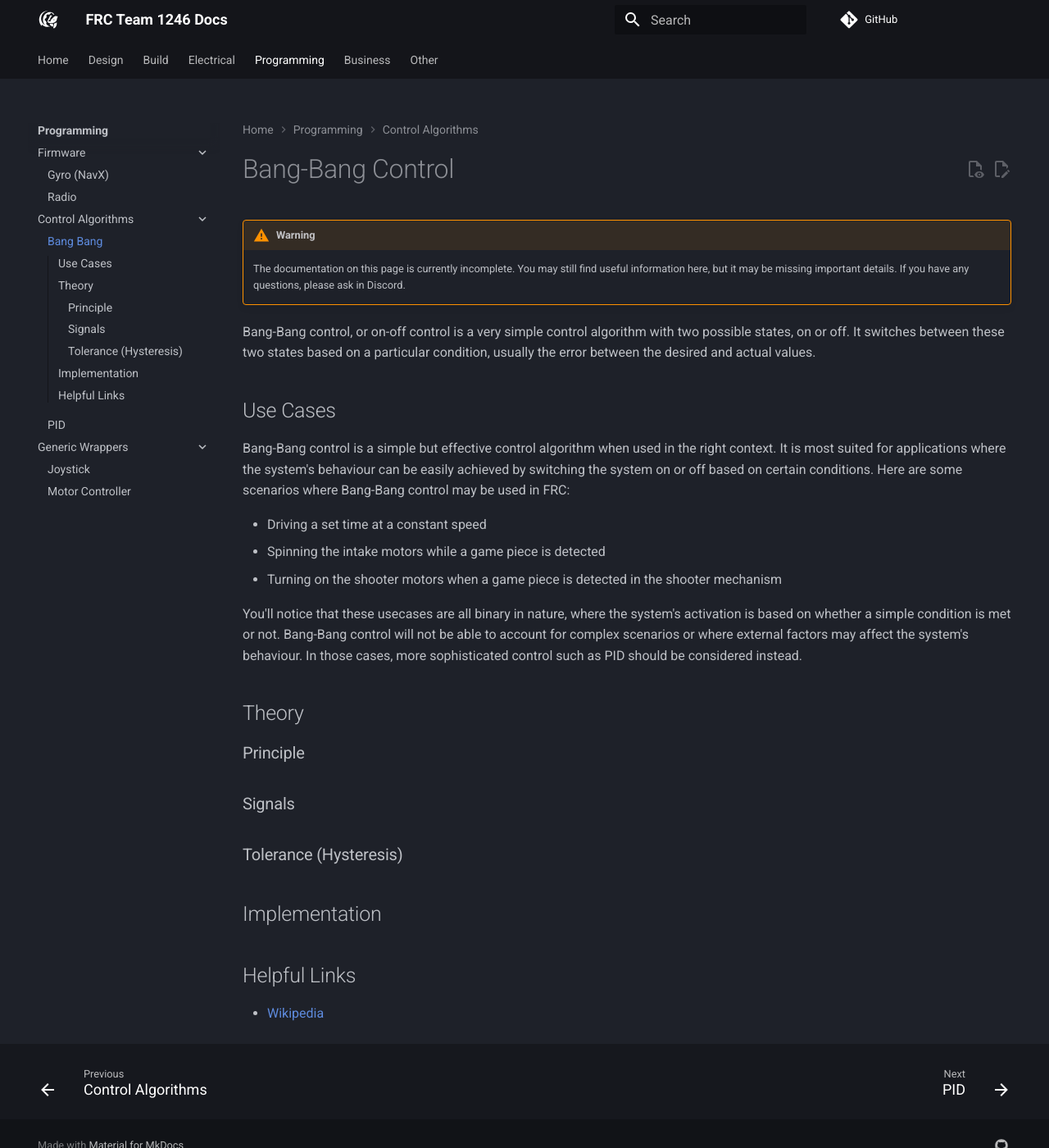
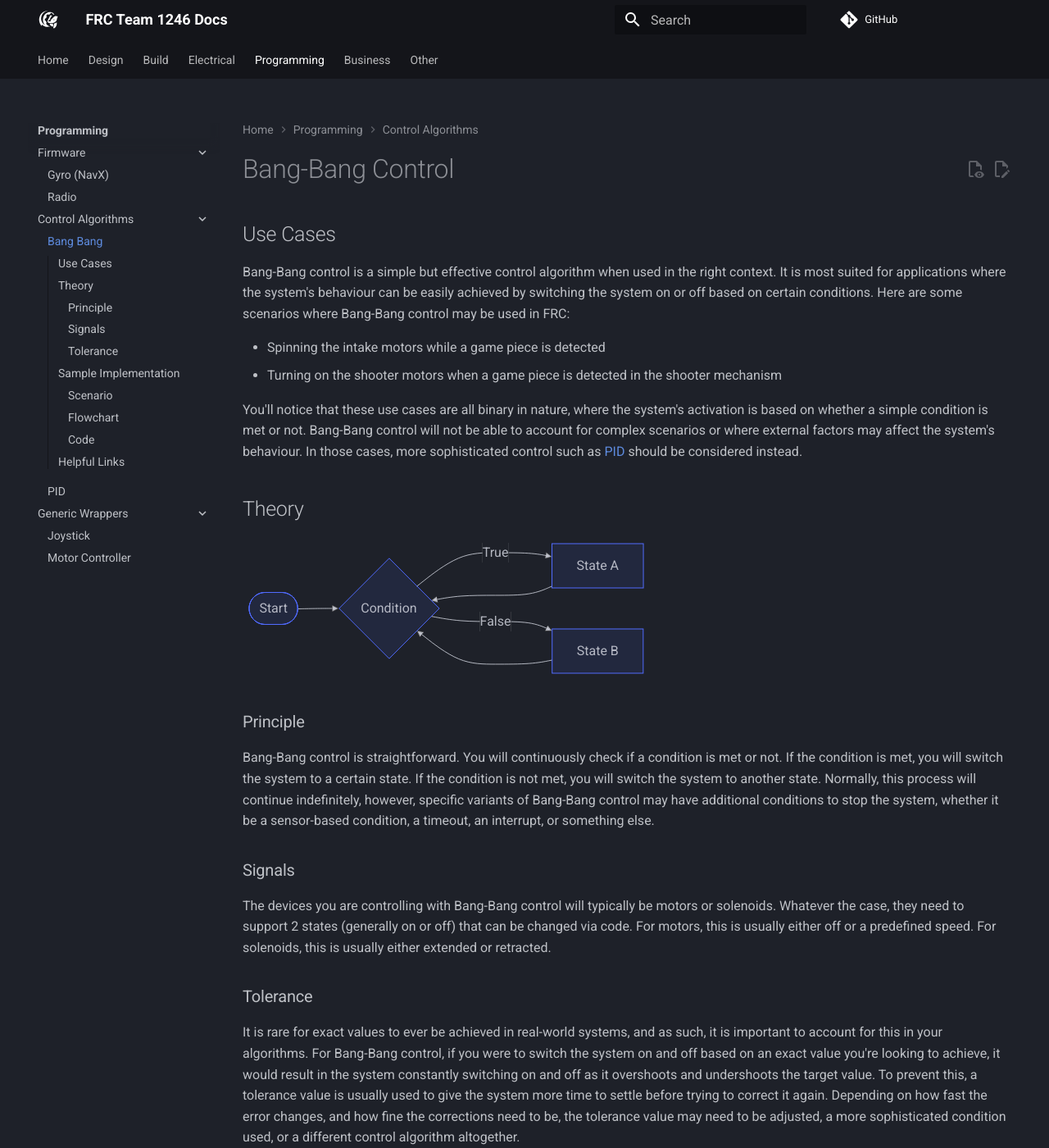
Before and after one commit to AgincourtSkunkworks/FRCDocs, an MkDocs documentation site: the page built from docs/programming/control-algorithms/bang-bang.md, in a window 1280 px wide and 1400 px high. Shown: the whole window at 82% size. Built offline with MkDocs 1.6.1 and Material for MkDocs 9.7.7, drawn with Linux system fonts in a browser that asks for light colours; comment, search, counter and statistics services are not loaded; some of the changed text lies outside the part shown.

Commit message:
Complete Bang Bang doc

````diff
--- a/docs/programming/control-algorithms/bang-bang.md
+++ b/docs/programming/control-algorithms/bang-bang.md
@@ -1,30 +1,56 @@
 # Bang-Bang Control
-
---8<-- "incomplete.md"
-
-Bang-Bang control, or on-off control is a very simple control algorithm with two possible states, on or off. It switches between these two states based on a particular condition, usually the error between the desired and actual values.
 
 ## Use Cases
 Bang-Bang control is a simple but effective control algorithm when used in the right context. It is most suited for applications where the system's behaviour can be easily achieved by switching the system on or off based on certain conditions. Here are some scenarios where Bang-Bang control may be used in FRC:
 
-- Driving a set time at a constant speed
 - Spinning the intake motors while a game piece is detected
 - Turning on the shooter motors when a game piece is detected in the shooter mechanism
 
-You'll notice that these usecases are all binary in nature, where the system's activation is based on whether a simple condition is met or not. Bang-Bang control will not be able to account for complex scenarios or where external factors may affect the system's behaviour. In those cases, more sophisticated control such as PID should be considered instead.
+You'll notice that these use cases are all binary in nature, where the system's activation is based on whether a simple condition is met or not. Bang-Bang control will not be able to account for complex scenarios or where external factors may affect the system's behaviour. In those cases, more sophisticated control such as [PID](pid.md) should be considered instead.
 
 ## Theory
+```mermaid
+graph LR
+  s([Start]) --> c{Condition}
+  c ---> |True| ta[State A]
+  c ---> |False| tb[State B]
+  ta ---> c
+  tb ---> c
+```
+
 ### Principle
-
+Bang-Bang control is straightforward. You will continuously check if a condition is met or not. If the condition is met, you will switch the system to a certain state. If the condition is not met, you will switch the system to another state. Normally, this process will continue indefinitely, however, specific variants of Bang-Bang control may have additional conditions to stop the system, whether it be a sensor-based condition, a timeout, an interrupt, or something else.
 
 ### Signals
+The devices you are controlling with Bang-Bang control will typically be motors or solenoids. Whatever the case, they need to support 2 states (generally on or off) that can be changed via code. For motors, this is usually either off or a predefined speed. For solenoids, this is usually either extended or retracted.
 
+### Tolerance
+It is rare for exact values to ever be achieved in real-world systems, and as such, it is important to account for this in your algorithms. For Bang-Bang control, if you were to switch the system on and off based on an exact value you're looking to achieve, it would result in the system constantly switching on and off as it overshoots and undershoots the target value. To prevent this, a tolerance value is usually used to give the system more time to settle before trying to correct it again. Depending on how fast the error changes, and how fine the corrections need to be, the tolerance value may need to be adjusted, a more sophisticated condition used, or a different control algorithm altogether.
 
-### Tolerance (Hysteresis)
+## Sample Implementation
+### Scenario
+We have an intake mechanism with a sensor that detects if a game piece is present. We want to intake the game piece when it is detected, and stop intaking when it is no longer detected. We will be assuming a simplified intake sequence that only requires that a motor be turned on or off, although in a real-world scenario, you may need to consider movement of the intake mechanism, solenoids to control the game piece's position in the mechanism, etc.
 
+### Flowchart
+```mermaid
+graph LR
+  s([Start]) --> c{Game Piece Detected?}
+  c --> |True| ta[Set Intake Motors to INTAKE_SPEED]
+  ta --> c
+  c --> |False| tb["Set Intake Motors to 0 (Stop)"]
+  tb --> c
+```
 
-## Implementation
+### Code
+The sample code assumes that the periodic function is placed in a command, as this will allow it to run periodically without interfering with the event loop (rest of the code). This also allows for the command to be interrupted when needed, without a stop condition in the code. It is assumed that the sensor is an digital input with an open (`true`) and closed (`false`) state, and the intake motor's `.set()` method is used to set the motor speed. `INTAKE_SPEED` is assumed to be a constant predefined speed for the motor to intake the game piece.
 
+```java
+@Override
+public void periodic() {
+    if (sensor.get()) intakeMotor.set(INTAKE_SPEED);
+    else intakeMotor.set(0);
+}
+```
 
 ## Helpful Links
 - [Wikipedia](https://en.wikipedia.org/wiki/Bang%E2%80%93bang_control)
--- a/mkdocs.yml
+++ b/mkdocs.yml
@@ -72,6 +72,11 @@ markdown_extensions:
       base_path: includes
       auto_append:
         - abbreviations.md  # auto-add abbreviations masterlist
+  - pymdownx.superfences:  # allows for better nesting of various Markdown elements (https://squidfunk.github.io/mkdocs-material/setup/extensions/python-markdown-extensions/#superfences)
+      custom_fences:
+      - name: mermaid  # adds support for diagrams using MermaidJS (https://squidfunk.github.io/mkdocs-material/reference/diagrams/)
+        class: mermaid
+        format: !!python/name:pymdownx.superfences.fence_code_format
   - abbr  # adds abbreviations (https://squidfunk.github.io/mkdocs-material/setup/extensions/python-markdown/#abbreviations)
   - admonition  # adds admonitions (https://squidfunk.github.io/mkdocs-material/setup/extensions/python-markdown/#admonition)
   - attr_list  # allows for HTML & CSS attributes to be added to Markdown, required/heavily used (https://squidfunk.github.io/mkdocs-material/setup/extensions/python-markdown/#attribute-lists)
@@ -81,7 +86,6 @@ markdown_extensions:
   - pymdownx.highlight  # adds additional highlighting support (https://squidfunk.github.io/mkdocs-material/setup/extensions/python-markdown-extensions/#highlight)
   - pymdownx.inlinehilite  # allows for syntax highlighting in in-line code blocks (https://squidfunk.github.io/mkdocs-material/setup/extensions/python-markdown-extensions/#inlinehilite)
   - pymdownx.keys  # allows for better rendering of keyboard keys (https://squidfunk.github.io/mkdocs-material/setup/extensions/python-markdown-extensions/#keys)
-  - pymdownx.superfences  # allows for better nesting of various Markdown elements (https://squidfunk.github.io/mkdocs-material/setup/extensions/python-markdown-extensions/#superfences)
   - tables  # allows for easy Markdown tables (https://squidfunk.github.io/mkdocs-material/setup/extensions/python-markdown/#tables)
 watch:  # list of non-docs folders that will trigger refresh of mkdocs serve
   - includes
````
